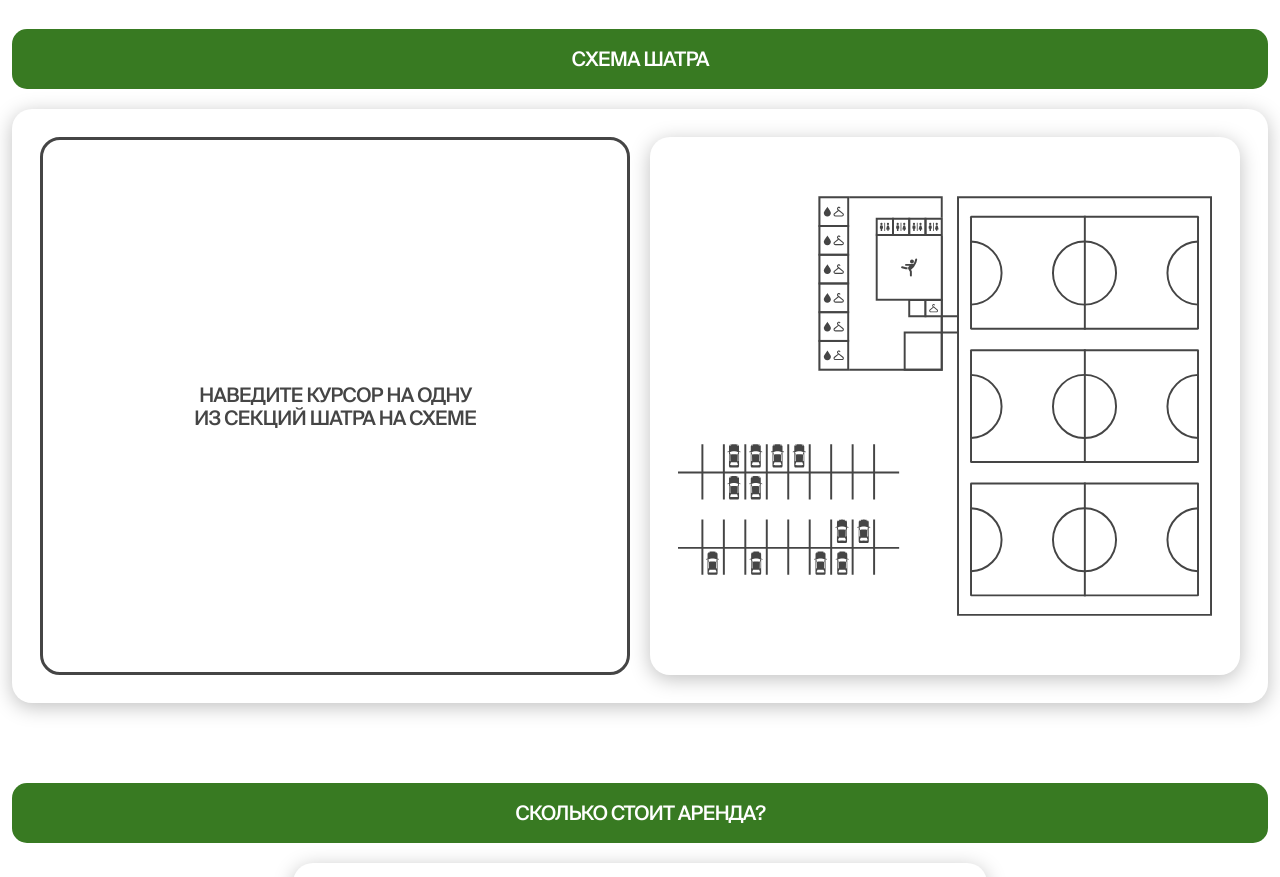
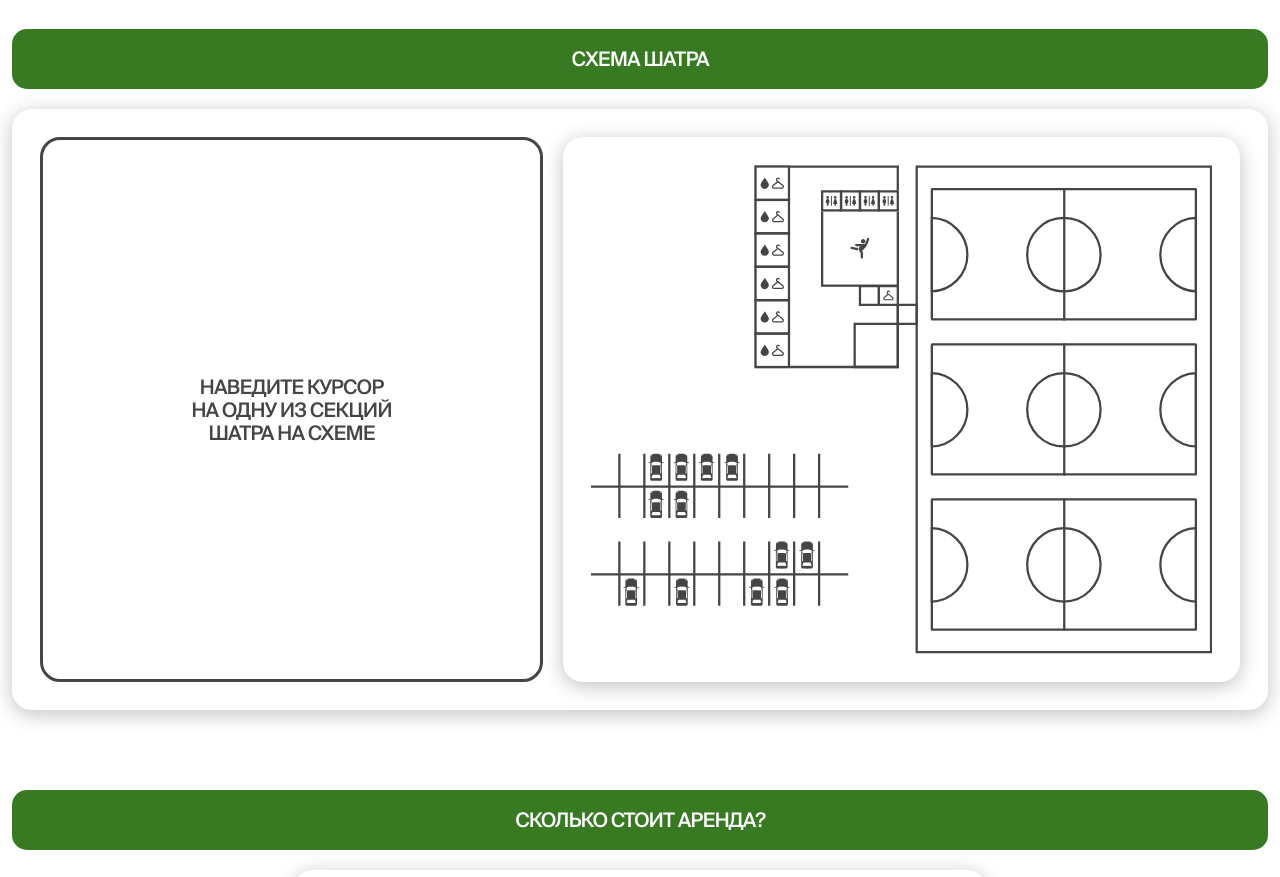
Before and after one commit to mbozhik/murino, a Next.js app: page / in a window 1280 px wide. Shown: the part 2440-3317 px from the top of the page. Built offline with nearby package versions, Linux system fonts and the light colour scheme.

Commit message:
edit grid structure of `Schema` block

```diff
--- a/src/components/index/Schema.tsx
+++ b/src/components/index/Schema.tsx
@@ -37,7 +37,7 @@ export default function Schema() {
     const imageStyles = 'w-full h-full object-cover rounded-smallest'
 
     return (
-      <motion.div className={`flex flex-col w-full gap-5 ${classes}`} initial={{opacity: 0}} animate={{opacity: isHovering ? 1 : 0}} transition={{duration: 0.25}}>
+      <motion.div className={`flex flex-col h-full gap-5 ${classes}`} initial={{opacity: 0}} animate={{opacity: isHovering ? 1 : 0}} transition={{duration: 0.25}}>
         <Image className={imageStyles} src={imageSrc} alt={altText} />
         <Button style="simple">{altText}</Button>
       </motion.div>
@@ -75,16 +75,16 @@ export default function Schema() {
   }
 
   return (
-    <section id="schema" className="sm:hidden pt-10 mt-10 sm:pt-0 sm:sm:mt-14">
+    <section id="schema" className="pt-10 mt-10 sm:hidden sm:pt-0 sm:sm:mt-14">
       <Button style="heading" classes="mx-3">
         Cхема шатра
       </Button>
 
       <div className="mx-3 mt-5 shadow-card p-7 rounded-small">
-        <div className="grid grid-cols-2 gap-5">
-          <div className="grid place-items-center border-[3px] border-custom-gray p-7 sm:p-5 rounded-small">{renderContent()}</div>
+        <div className="grid grid-cols-7 gap-5">
+          <div className="grid col-span-3 place-items-center border-[3px] border-custom-gray p-7 sm:p-5 rounded-small">{renderContent()}</div>
 
-          <div className="grid overflow-hidden shadow-card rounded-small place-items-center p-7">
+          <div className="grid col-span-4 overflow-hidden shadow-card rounded-small place-items-center p-7">
             <svg className="w-full" viewBox="0 0 821 646" fill="none" xmlns="http://www.w3.org/2000/svg">
               <g id="fields" onMouseEnter={() => handleMouseEnter('fields')} onMouseLeave={handleMouseLeave}>
                 <path fill="#fff" d="M430.5 2h389v642h-389z" />
@@ -150,7 +150,7 @@ export default function Schema() {
               </g>
               <g id="gymnast" onMouseEnter={() => handleMouseEnter('gymnast')} onMouseLeave={handleMouseLeave}>
                 <rect x="305.5" y="59.5" width="100" height="100" fill="white" />
-                <rect x="305.5" y="59.5" width="100" height="100" stroke="#454545" stroke-width="3" />
+                <rect x="305.5" y="59.5" width="100" height="100" stroke="#454545" strokeWidth="3" />
                 <g id="Vector">
                   <path d="M364.778 97.1053C364.996 96.3061 365.821 95.8351 366.62 96.0534C367.372 96.2587 367.834 97.0014 367.703 97.7543L367.672 97.8955L366.395 102.57C366.373 102.653 366.343 102.734 366.307 102.811L366.247 102.925L362.747 108.987C362.701 109.067 362.649 109.142 362.591 109.21C362.525 109.303 362.451 109.391 362.368 109.474L358.271 113.571L359.332 115.41C359.438 115.592 359.503 115.794 359.525 116.002L359.533 116.16V122.204C359.533 123.032 358.862 123.704 358.033 123.704C357.254 123.704 356.613 123.109 356.54 122.348L356.533 122.204L356.533 116.561L354.245 112.598C354.227 112.572 354.209 112.545 354.191 112.517C353.781 111.884 353.633 111.129 353.749 110.409C353.846 109.808 354.126 109.231 354.59 108.767L355.966 107.391H350.549C349.72 107.391 349.049 106.72 349.049 105.891C349.049 105.112 349.644 104.471 350.404 104.398L350.549 104.391H361.937L363.552 101.593L364.778 97.1053Z" fill="#454545" />
                   <path d="M359.711 103.767C361.368 103.767 362.711 102.423 362.711 100.767C362.711 99.1098 361.368 97.7666 359.711 97.7666C358.054 97.7666 356.711 99.1098 356.711 100.767C356.711 102.423 358.054 103.767 359.711 103.767Z" fill="#454545" />
```
